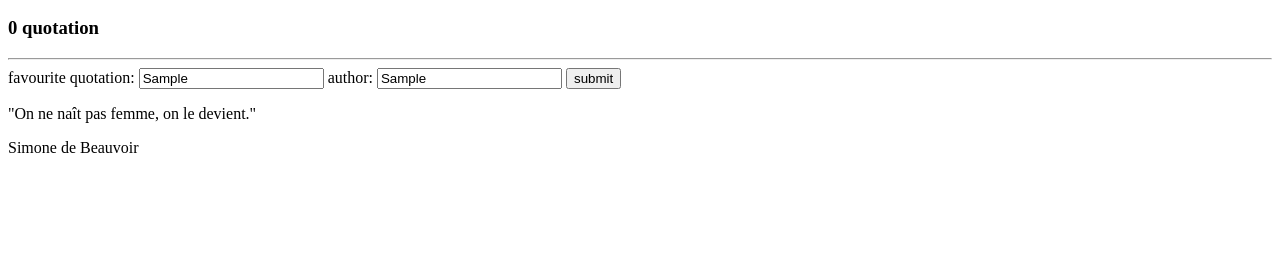
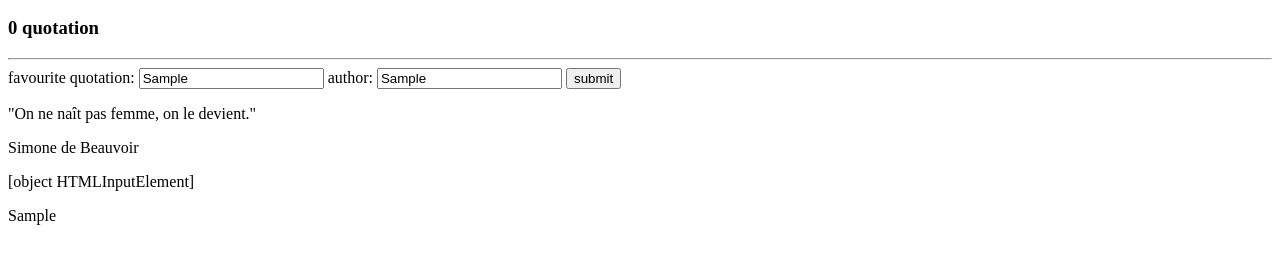
Before and after one commit to LeonieMiege/quotations-app, a plain HTML site: page index.html in a window 1280 px wide. Both pictures are taken after typing "Sample", "Sample" into the empty fields and a click on the button "submit". Shown: the part 110-374 px from the top of the page. Drawn offline with Linux system fonts and the light colour scheme.

Commit message:
step 5 dynamically displaying quotations

```diff
--- a/index.html
+++ b/index.html
@@ -21,12 +21,18 @@
         <input type="text" id="author">
         <button id="submit" type="submit">submit</button>
     </form>
+
     <div>
         <div class="quote">
             <p class="text">"On ne naît pas femme, on le devient."</p>
             <p class="author">Simone de Beauvoir</p>
         </div>
     </div>
+
+    <div class="quote-list">
+
+    </div>
+
 </body>
 
 </html>
--- a/script.js
+++ b/script.js
@@ -7,7 +7,27 @@ function submitting() {
         let author = document.querySelector("#author").value;
         console.log(text);
         console.log(author);
+        addQuote(quote, author);
     })
 }
 
+function addQuote(quote, author) {
+    let textQuote = document.createElement("p");
+    let textAuthor = document.createElement("p");
+
+    textQuote.textContent = quote;
+    textAuthor.textContent = author;
+
+    textQuote.classList.add("text");
+    textAuthor.classList.add("author");
+
+    let quoteList = document.createElement("div");
+    quoteList.classList.add("quote");
+
+    quoteList.appendChild(textQuote);
+    quoteList.appendChild(textAuthor);
+
+    document.querySelector(".quote-list").appendChild(quoteList);
+}
+
 submitting();
```
